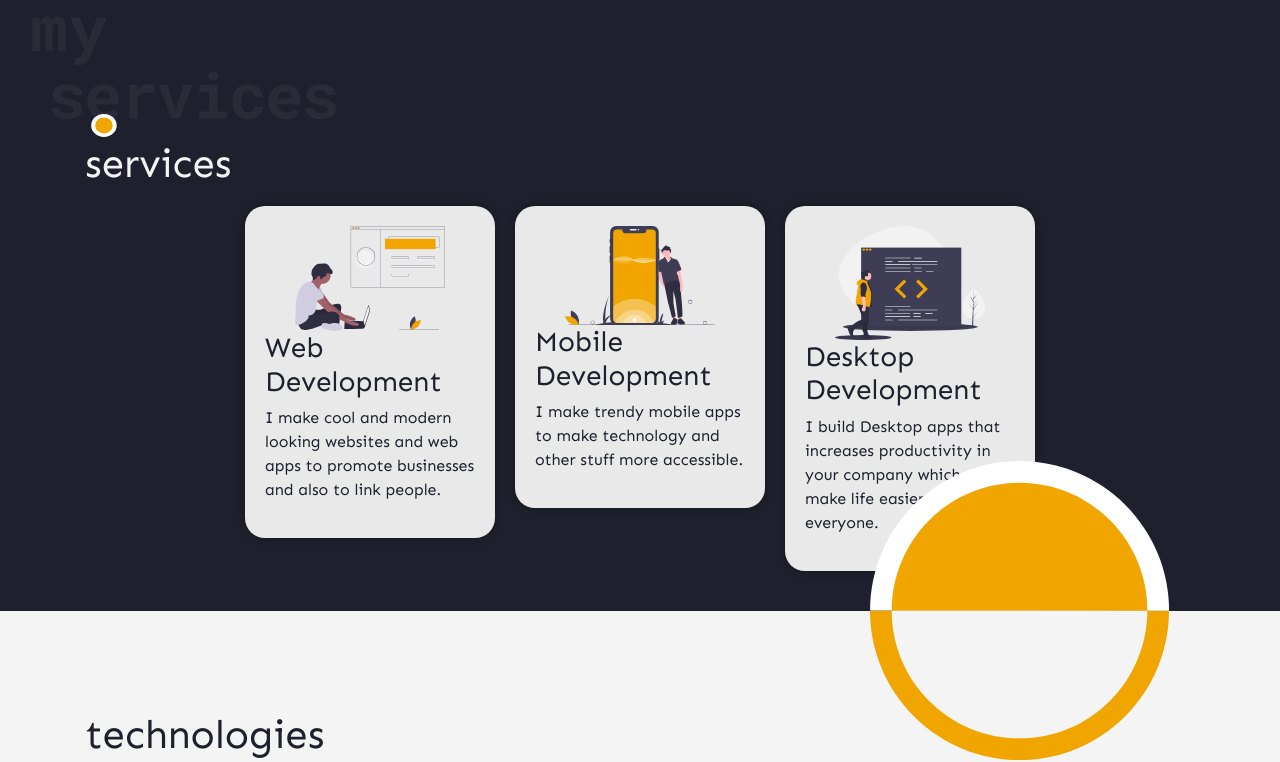
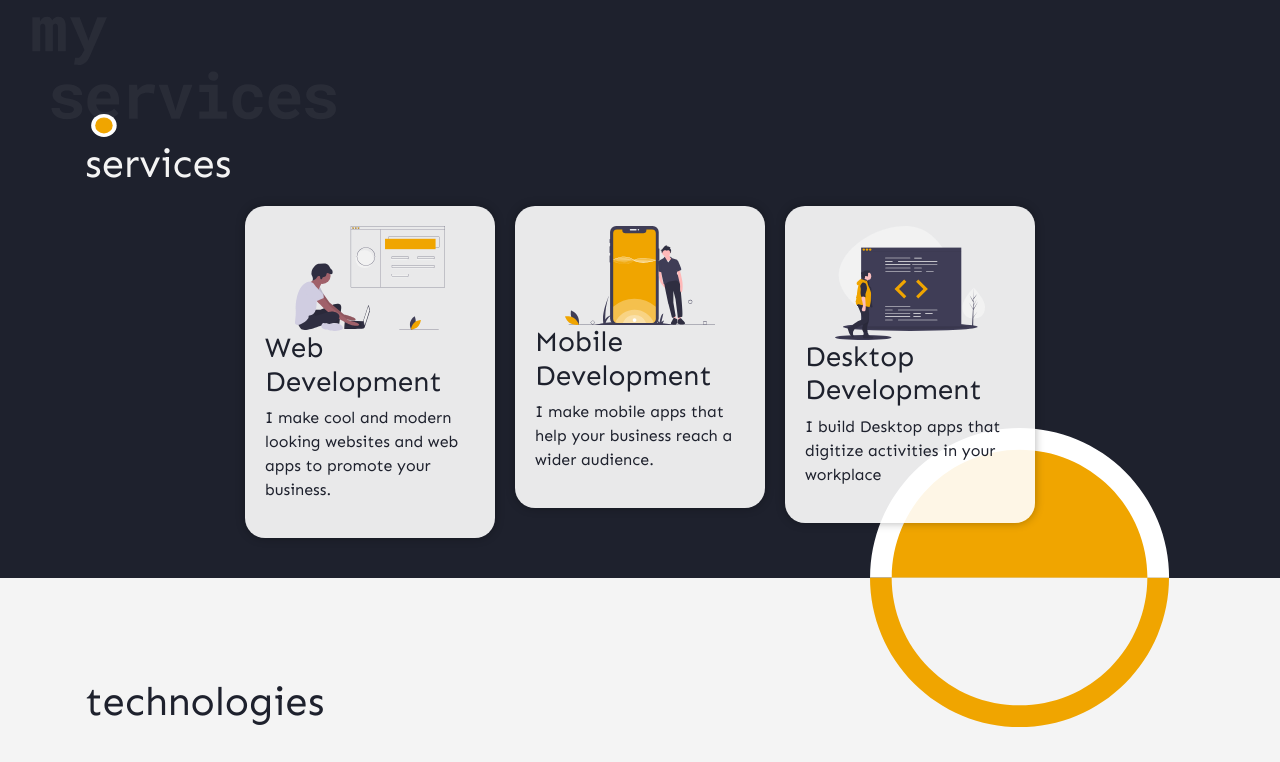
Before and after one commit to jaybarnes33/otwumasi, a Next.js app: page / in a window 1280 px wide. Shown: the part 1130-1892 px from the top of the page. Built offline with nearby package versions, Linux system fonts and the light colour scheme.

Commit message:
Remove blog

```diff
--- a/components/Services.js
+++ b/components/Services.js
@@ -19,7 +19,7 @@ const Services = () => {
                   />
                 }
                 title="Web Development"
-                desc="I make cool and modern looking websites and web apps to promote businesses and also to link people."
+                desc="I make cool and modern looking websites and web apps to promote your business."
               />
               <Service
                 title="Mobile Development"
@@ -29,7 +29,7 @@ const Services = () => {
                     src="/images/mobile.svg"
                   />
                 }
-                desc="I make trendy mobile apps to make technology and other stuff more accessible."
+                desc="I make mobile apps that help your business reach a wider audience."
               />
               <Service
                 title="Desktop Development"
@@ -39,7 +39,7 @@ const Services = () => {
                     src="/images/desktop.svg"
                   />
                 }
-                desc="I build Desktop apps that increases productivity in your company which also make life easier for everyone."
+                desc="I build Desktop apps that digitize activities in your workplace"
               />
             </Fade>
 
--- a/styles/Home.module.css
+++ b/styles/Home.module.css
@@ -132,12 +132,15 @@
 .servicesList > div {
   margin: 10px;
   width: 250px;
+  position: relative;
+  z-index: 3;
 }
 
 .serviceSVG {
   width: 400px;
   top: 100px;
   position: absolute;
+  z-index: 2;
 }
 
 .serviceImage {
```
